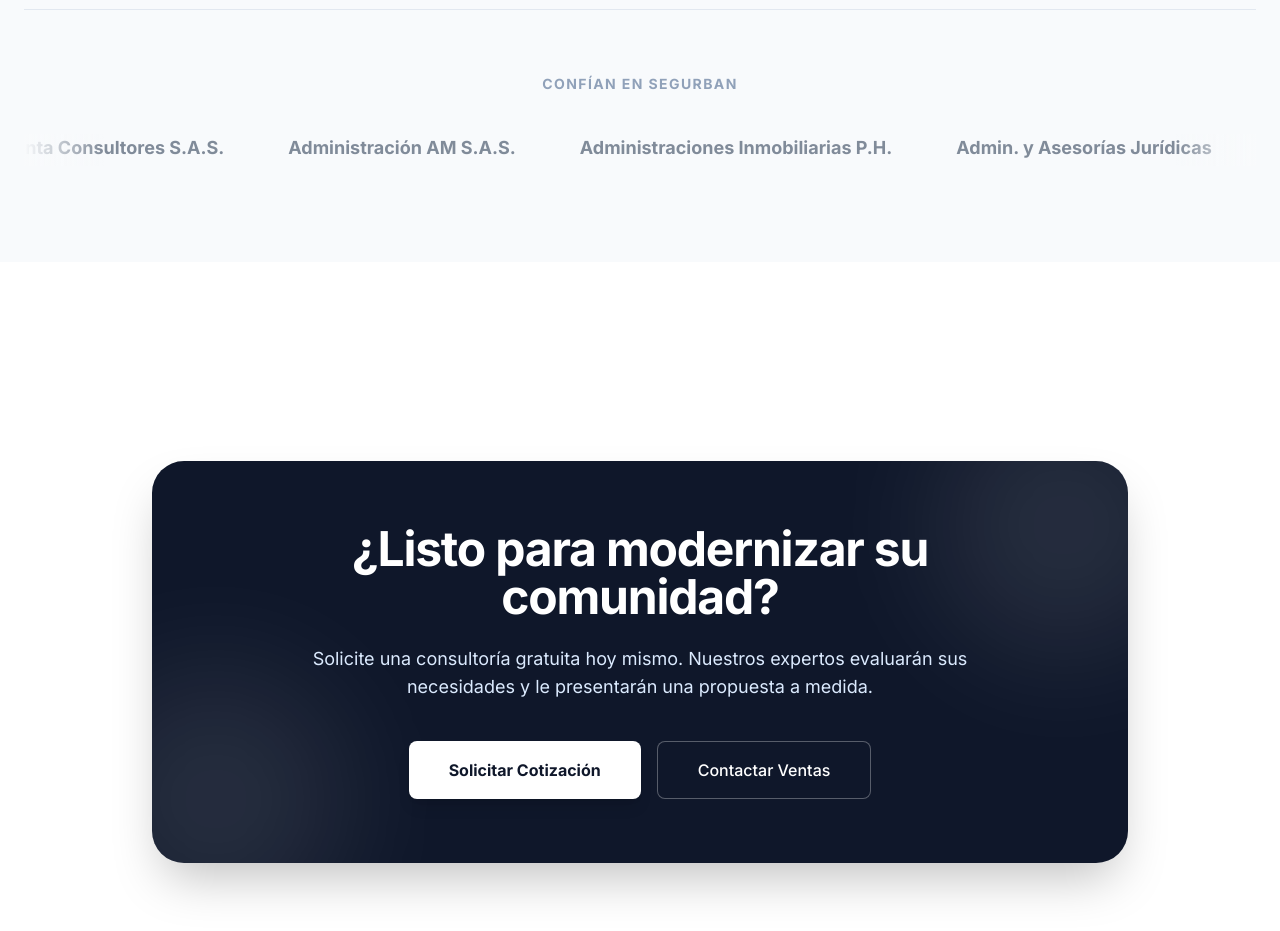
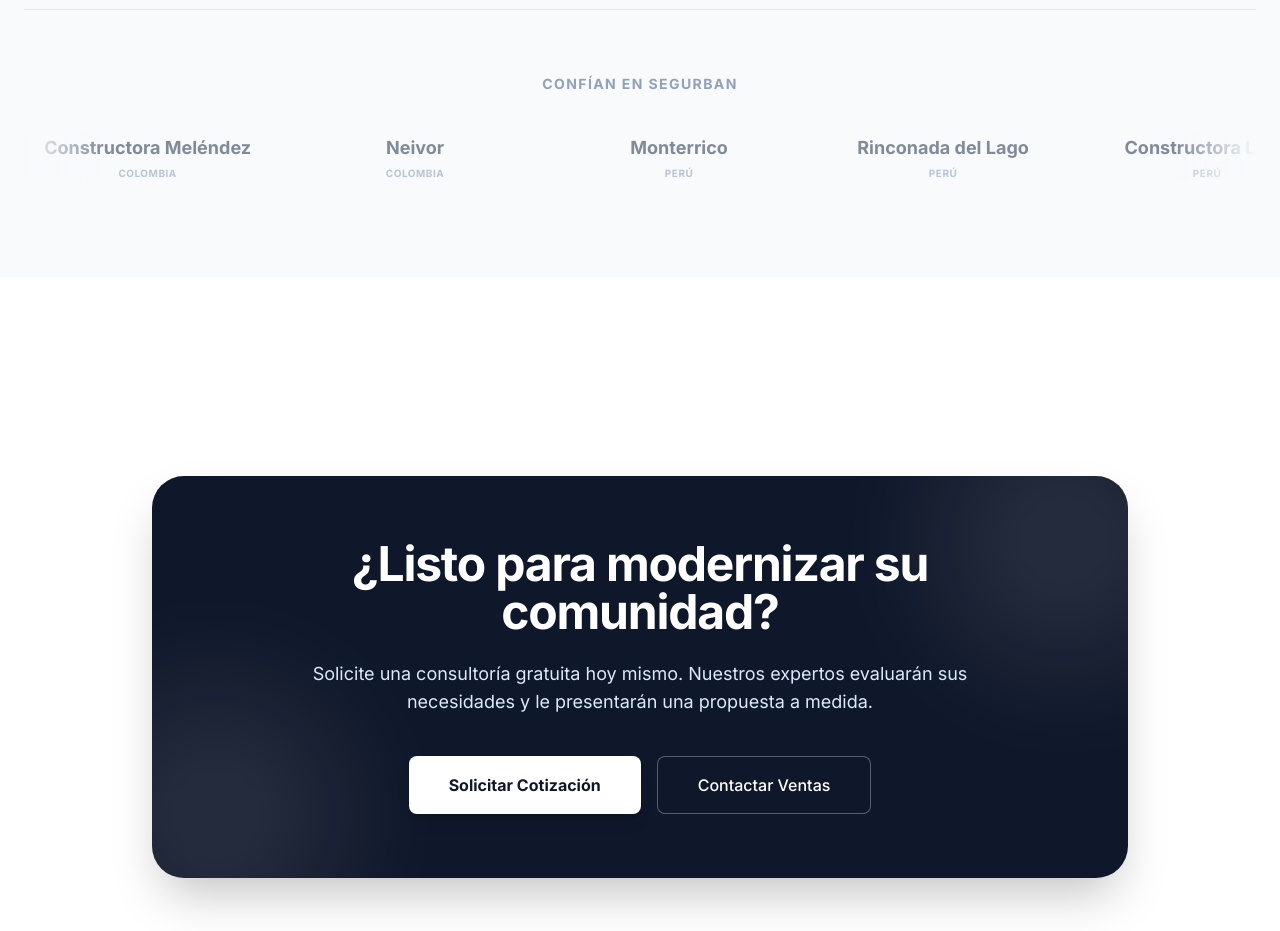
Before and after one commit to eliugiraldonavia2015/segurbanappwebpage, a React (Vite) app: page / in a window 1280 px wide. Shown: the part 3040-3971 px from the top of the page. Built offline with nearby package versions, Linux system fonts and the light colour scheme.

Commit message:
redesign fix

```diff
--- a/App.tsx
+++ b/App.tsx
@@ -495,36 +495,54 @@ const App: React.FC = () => {
 
                 <div className="flex w-max animate-scroll gap-16 items-center">
                     {[
-                       // Clientes Actuales
-                       { name: "ACEIS S.A.S." },
-                       { name: "Abelardo Yepes S.A.S." },
-                       { name: "3 Sesenta Consultores S.A.S." },
-                       { name: "Administración AM S.A.S." },
-                       { name: "Administraciones Inmobiliarias P.H." },
-                       { name: "Admin. y Asesorías Jurídicas" },
-                       { name: "Habitat Horizontal S.A.S." },
-                       { name: "Somos Administración en P.H." },
-                       { name: "Tu Administración y Abogados" },
-                       { name: "Bienes Raíces Chipre S.A.S." },
-                       { name: "GI-ABC S.A.S." },
-                       { name: "Grupo Emp. Activo Urbano" },
-                       { name: "Propiedades y Bienes El Diamante" },
-                       { name: "ARGI Inmobiliaria" },
-                       { name: "RedSocial en Propiedad Horizontal" },
-                       { name: "Multisoluciones" },
-                       { name: "Consorcio Inmobiliario Ades" },
-                       { name: "Total Management Group" },
+                       // Colombia
+                       { name: "Ciudad Jardín", country: "Colombia" },
+                       { name: "ACEIS S.A.S.", country: "Colombia" },
+                       { name: "Abelardo Yepes S.A.S.", country: "Colombia" },
+                       { name: "Constructora Meléndez", country: "Colombia" },
+                       { name: "Neivor", country: "Colombia" },
+                       // Perú
+                       { name: "Monterrico", country: "Perú" },
+                       { name: "Rinconada del Lago", country: "Perú" },
+                       { name: "Constructora Líder", country: "Perú" },
+                       { name: "San Isidro Golf", country: "Perú" },
+                       { name: "Chacarilla", country: "Perú" },
+                       // Bolivia
+                       { name: "Santa Cruz La Vieja", country: "Bolivia" },
+                       { name: "Ciudad El Triunfo", country: "Bolivia" },
+                       { name: "Condominio Montibello", country: "Bolivia" },
+                       { name: "Buen Vivir Urbanizaciones", country: "Bolivia" },
+                       { name: "Jardín Real", country: "Bolivia" },
+                       // Uruguay
+                       { name: "Altos de la Tahona", country: "Uruguay" },
+                       { name: "Lagos de Carrasco", country: "Uruguay" },
+                       { name: "Carmel", country: "Uruguay" },
+                       { name: "Pueblo Mío", country: "Uruguay" },
+                       { name: "Viñedos de la Tahona", country: "Uruguay" },
+                       // Chile
+                       { name: "ComunidadFeliz", country: "Chile" },
+                       { name: "Chicureo", country: "Chile" },
+                       { name: "Santa María de Manquehue", country: "Chile" },
+                       { name: "Inmobiliaria Almagro", country: "Chile" },
+                       { name: "Lo Barnechea", country: "Chile" },
+                       // Paraguay
+                       { name: "Condominio Aqua Village", country: "Paraguay" },
+                       { name: "Rakiura", country: "Paraguay" },
+                       { name: "Santa María de la Lomada", country: "Paraguay" },
+                       { name: "San Bernardino Country", country: "Paraguay" },
+                       { name: "Grupo Vierci", country: "Paraguay" },
                        // Repetición para efecto infinito (Seamless Loop)
-                       { name: "ACEIS S.A.S." },
-                       { name: "Abelardo Yepes S.A.S." },
-                       { name: "3 Sesenta Consultores S.A.S." },
-                       { name: "Administración AM S.A.S." },
-                       { name: "Administraciones Inmobiliarias P.H." },
-                       { name: "Admin. y Asesorías Jurídicas" },
+                       { name: "Ciudad Jardín", country: "Colombia" },
+                       { name: "ACEIS S.A.S.", country: "Colombia" },
+                       { name: "Abelardo Yepes S.A.S.", country: "Colombia" },
+                       { name: "Constructora Meléndez", country: "Colombia" },
+                       { name: "Neivor", country: "Colombia" },
+                       { name: "Monterrico", country: "Perú" },
                     ].map((client, idx) => (
                        <div key={idx} className="flex flex-col items-center justify-center opacity-60 hover:opacity-100 transition-opacity min-w-[200px]">
                           {/* Placeholder Logo - In production replace with img */}
                           <div className="text-lg font-bold text-slate-700 mb-1 whitespace-nowrap">{client.name}</div>
+                          <div className="text-[10px] text-slate-400 font-bold uppercase tracking-wider">{client.country}</div>
                        </div>
                     ))}
                  </div>
```
